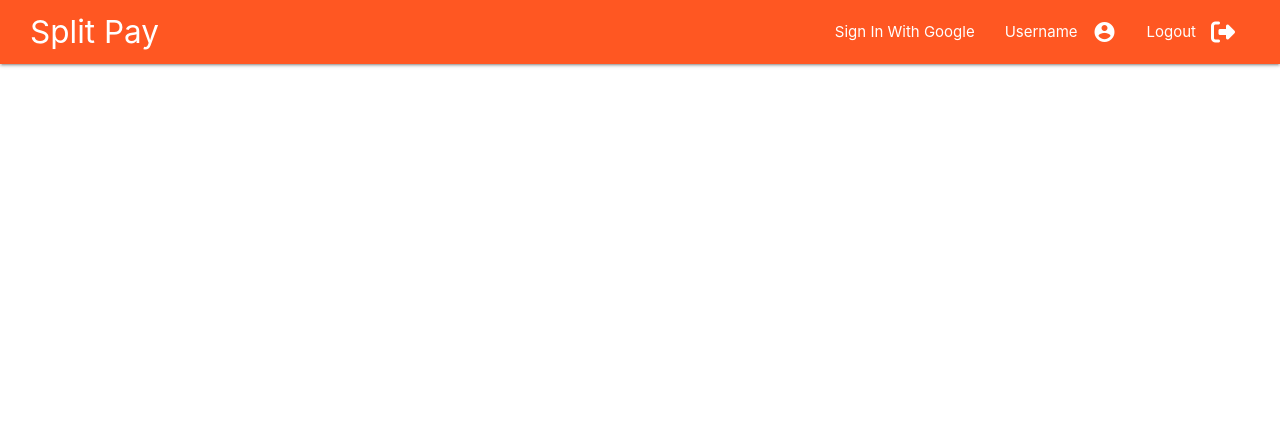
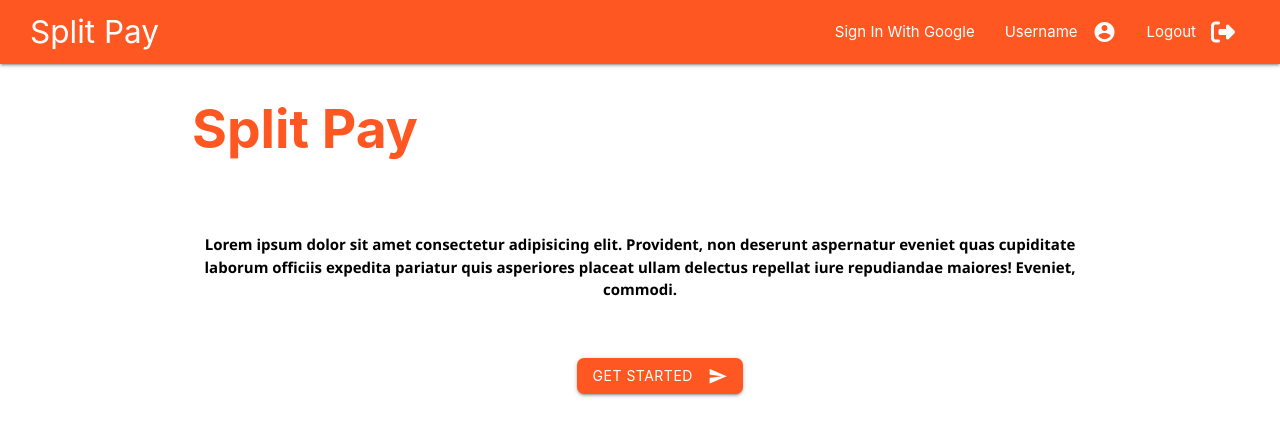
Before and after one commit to Akkiro45/split-pay, an Angular app: page / in a window 1280 px wide. Shown: the top 436 px of the page. Built offline with nearby package versions, Linux system fonts and the light colour scheme.

Commit message:
designed basic landing page

```diff
--- a/src/app/app.component.html
+++ b/src/app/app.component.html
@@ -1 +1,2 @@
 <app-header></app-header>
+<app-landing></app-landing>
--- a/src/app/landing/landing.component.css
+++ b/src/app/landing/landing.component.css
@@ -0,0 +1,19 @@
+h2{
+    color: #ff5722;
+    font-weight: 700;
+}
+
+p{
+    margin-top: 5em;
+    color: black;
+    font-family: 'Segoe UI', Tahoma, Geneva, Verdana, sans-serif;
+    font-weight: 600;
+    text-align: center;
+}
+
+.btn{
+    margin-top: 3em;
+    border-radius: 0.5em;
+    text-align: center;
+    background-color: #ff5722;
+}
--- a/src/app/landing/landing.component.html
+++ b/src/app/landing/landing.component.html
@@ -1 +1,14 @@
-<p>landing works!</p>
+<div class="container">
+    <div class="row">
+        <h2>Split Pay</h2>
+        <p>Lorem ipsum dolor sit amet consectetur adipisicing elit. Provident, non deserunt aspernatur eveniet quas
+            cupiditate
+            laborum officiis expedita pariatur quis asperiores placeat ullam delectus repellat iure repudiandae maiores!
+            Eveniet, commodi.</p>
+        <div class="col offset-s5">
+            <button class="btn waves-effect waves-light">Get Started
+                <i class="material-icons right">send</i>
+            </button>
+        </div>
+    </div>
+</div>
```
